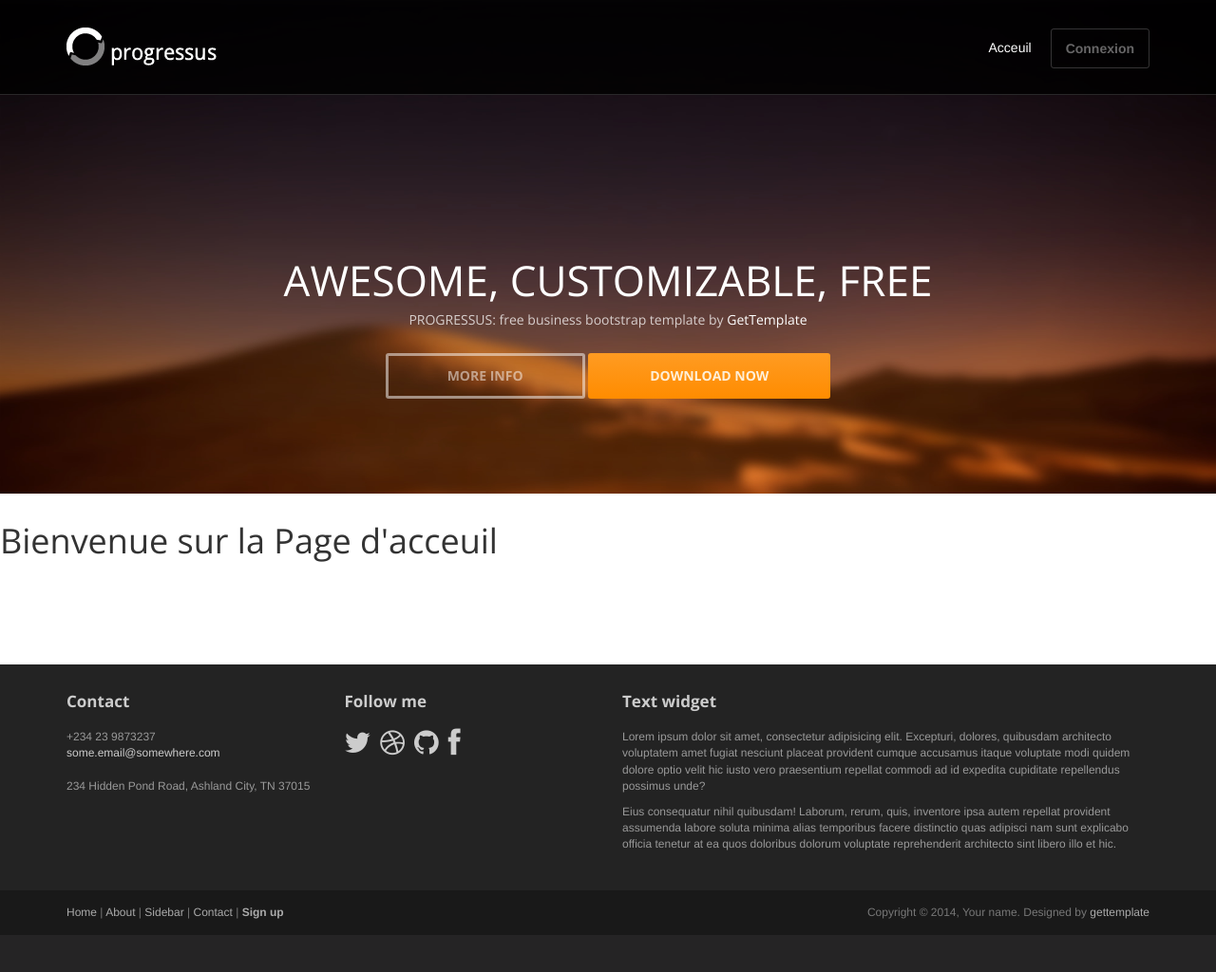
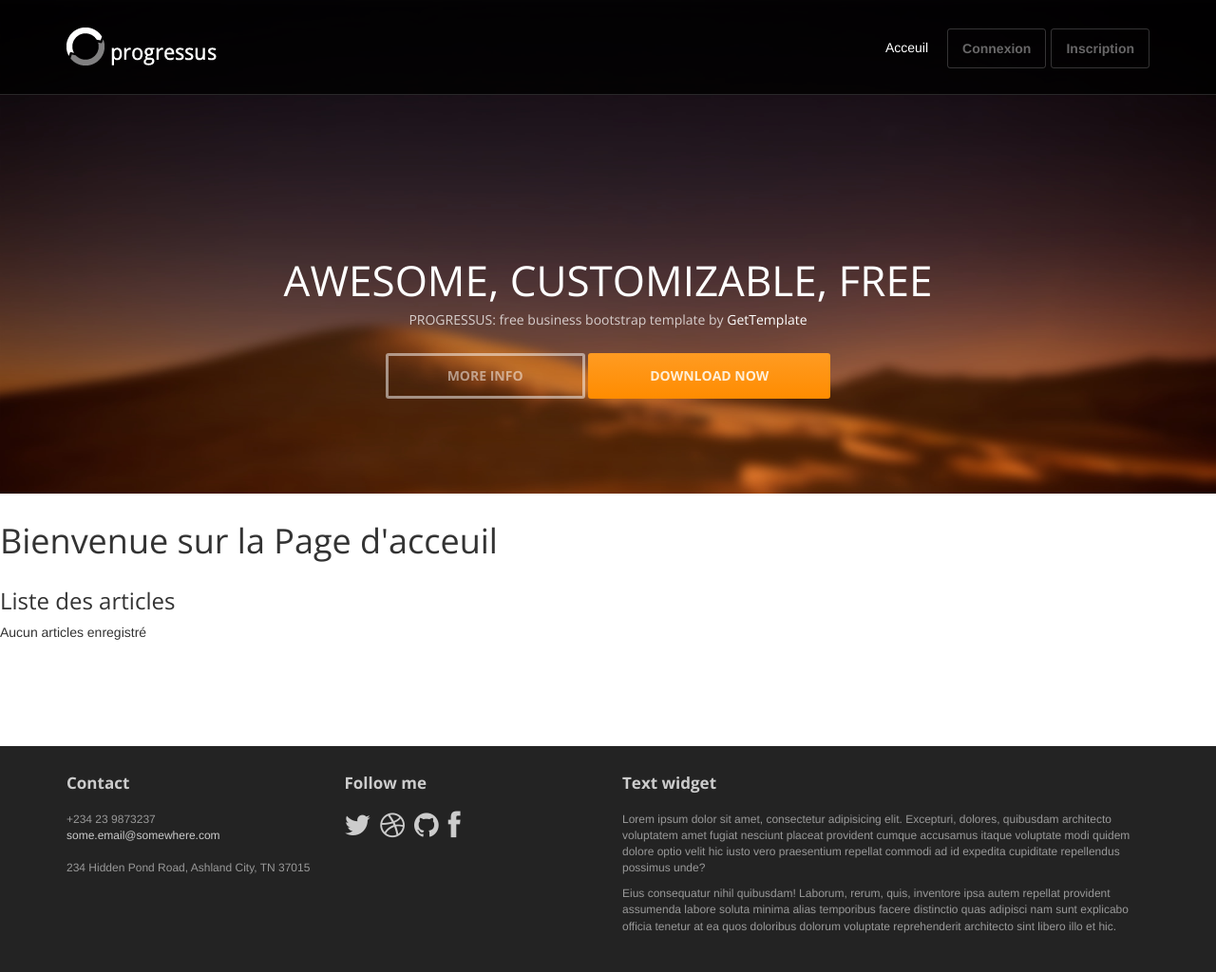
Before and after one commit to diakite-fode/Blog_symphony, a Symfony app: template blogSymfony/templates/index.html.twig in a window 1280 px wide. Shown: the top 1024 px of the page at 95% size. Before the commit the page ends 968 px from the top, so only its background shows below. Run offline with Twig, Linux system fonts and the light colour scheme; the template is opened without the code that fills it, so the values that code supplies are empty; some libraries are stand-ins or nearby versions.

Commit message:
ajout fonctionnalite "voir mes articles"

```diff
--- a/blogSymfony/src/Controller/CrudUtilisateurController.php
+++ b/blogSymfony/src/Controller/CrudUtilisateurController.php
@@ -45,7 +45,8 @@ class CrudUtilisateurController extends AbstractController
             //fin ajout
             $utilisateurRepository->save($utilisateur, true);
 
-            return $this->redirectToRoute('app_crud_utilisateur_index', [], Response::HTTP_SEE_OTHER);
+            // return $this->redirectToRoute('app_crud_utilisateur_index', [], Response::HTTP_SEE_OTHER);
+            return $this->redirectToRoute('acceuil', [], Response::HTTP_SEE_OTHER);
         }
 
         return $this->renderForm('crud_utilisateur/new.html.twig', [
--- a/blogSymfony/templates/base.html.twig
+++ b/blogSymfony/templates/base.html.twig
@@ -42,11 +42,12 @@
 					{# Affichage menu selon si un utilisateur est connecter ou non #}
 					{% block connexion %}
 						{% if app.user != null %}
-							<li><a href="">Mes articles</a></li>
-							<li><a href="{{path('app_crud_article_index')}}">Ajouter un article</a></li>
+							<li><a href="{{path('user_article',{'user' : app.user.id})}}">Mes articles</a></li>
+							<li><a href="{{path('app_crud_article_new')}}">Ajouter un article</a></li>
 							<li><a class="btn" href="{{path('app_logout')}}">Déconnexion</a></li>
 						{% else %}
 							<li><a class="btn" href="{{path('app_login')}}">Connexion</a></li>
+							<li><a class="btn" href="{{path('app_crud_utilisateur_new')}}">Inscription</a></li>
 						{% endif %}
 					{% endblock %}
 				</ul>
--- a/blogSymfony/templates/index.html.twig
+++ b/blogSymfony/templates/index.html.twig
@@ -2,5 +2,19 @@
 {% block title %}index{% endblock %}
 
 {% block body %}
-    <h1>Bienvenue sur la Page d'acceuil  {{ user }}</h1>
+    <h1>Bienvenue sur la Page d'acceuil</h1>
+    <h3>Liste des articles</h3>
+    {% if articles|length > 0 %}
+        {% for article in articles %}
+        <div class="card">
+            <div class="card-body">
+                <h3 class="card-title">{{article.titre}}</h3>
+                <p class="card-text">{{article.texte}}</p>
+            </div>
+        </div>
+        {% endfor %}
+    {% else %}
+        <p>Aucun articles enregistré</p>
+    {% endif %}
+
 {% endblock %}
```
Also changed, not shown: blogSymfony/src/Controller/CrudArticleController.php (+10 -0 lines), blogSymfony/src/Controller/controlerTest.php (+11 -6 lines), blogSymfony/src/data1.db.
